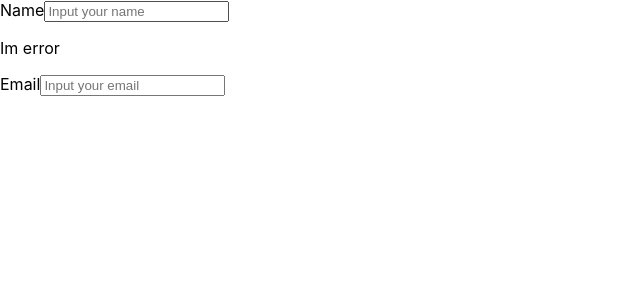
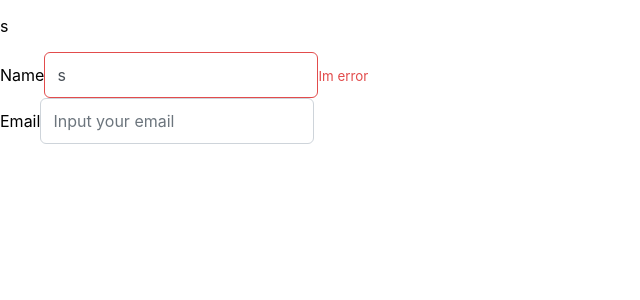
Before and after one commit to nadhifrafifaiz/brange-ecommerce-client, a React (Create React App) app: page / in a window 1280 px wide. Shown: the top 300 px of the page, without its empty margins (0-640 px from the left). Built offline with nearby package versions, Linux system fonts and the light colour scheme.

Commit message:
install primereact and use it in base text input

```diff
--- a/package.json
+++ b/package.json
@@ -6,6 +6,8 @@
     "@testing-library/jest-dom": "^5.16.5",
     "@testing-library/react": "^13.4.0",
     "@testing-library/user-event": "^13.5.0",
+    "primeicons": "^6.0.1",
+    "primereact": "^8.7.2",
     "prop-types": "^15.8.1",
     "react": "^18.2.0",
     "react-dom": "^18.2.0",
--- a/src/App.js
+++ b/src/App.js
@@ -1,9 +1,17 @@
 import BaseTextInput from "./components/atom/BaseTextInput";
+import "primereact/resources/themes/lara-light-indigo/theme.css"; //theme
+import "primereact/resources/primereact.min.css"; //core css
+import "primeicons/primeicons.css"; //icons
+import { useState } from "react";
 
 function App() {
+  const [test, setTest] = useState("s");
   return (
     <div className="m-4">
+      <p>{test}</p>
       <BaseTextInput
+        value={test}
+        onChange={(e) => setTest(e.target.value)}
         label="Name"
         placeholder="Input your name"
         error={true}
--- a/src/components/atom/BaseTextInput.js
+++ b/src/components/atom/BaseTextInput.js
@@ -1,34 +1,25 @@
 import React from "react";
+import { InputText } from "primereact/inputtext";
 import PropTypes from "prop-types";
 
 function BaseTextInput(props) {
   return (
     <div className="w-full">
-      <div className="mb-4 flex flex-col gap-1">
-        <label
-          htmlFor={props.label}
-          className="block text-sm font-medium text-gray-700"
-        >
+      <label htmlFor="username2" className="block">
         {props.label}
       </label>
-        <input
+      <InputText
+        {...props}
+        id="username"
         className={`focus:shadow-outline w-full appearance-none  rounded border py-2 px-3 leading-tight text-gray-700 shadow focus:outline-none ${
-            props.error ? "border-red-500" : null
+          props.error ? "p-invalid block" : null
         }`}
-          id={props.label}
-          type="text"
-          placeholder={props.placeholder}
       />
       {props.error ? (
-          <p
-            className={`block text-sm font-semibold  ${
-              props.error ? "text-red-500" : "text-gray-700"
-            }`}
-          >
+        <small id="username2-help" className="p-error block">
           {props.errorMessage}
-          </p>
+        </small>
       ) : null}
-      </div>
     </div>
   );
 }
```
Also changed, not shown: 1 other file (tests, documents, lock files or other folders). Lines whose indentation alone changed are shown as unchanged.
